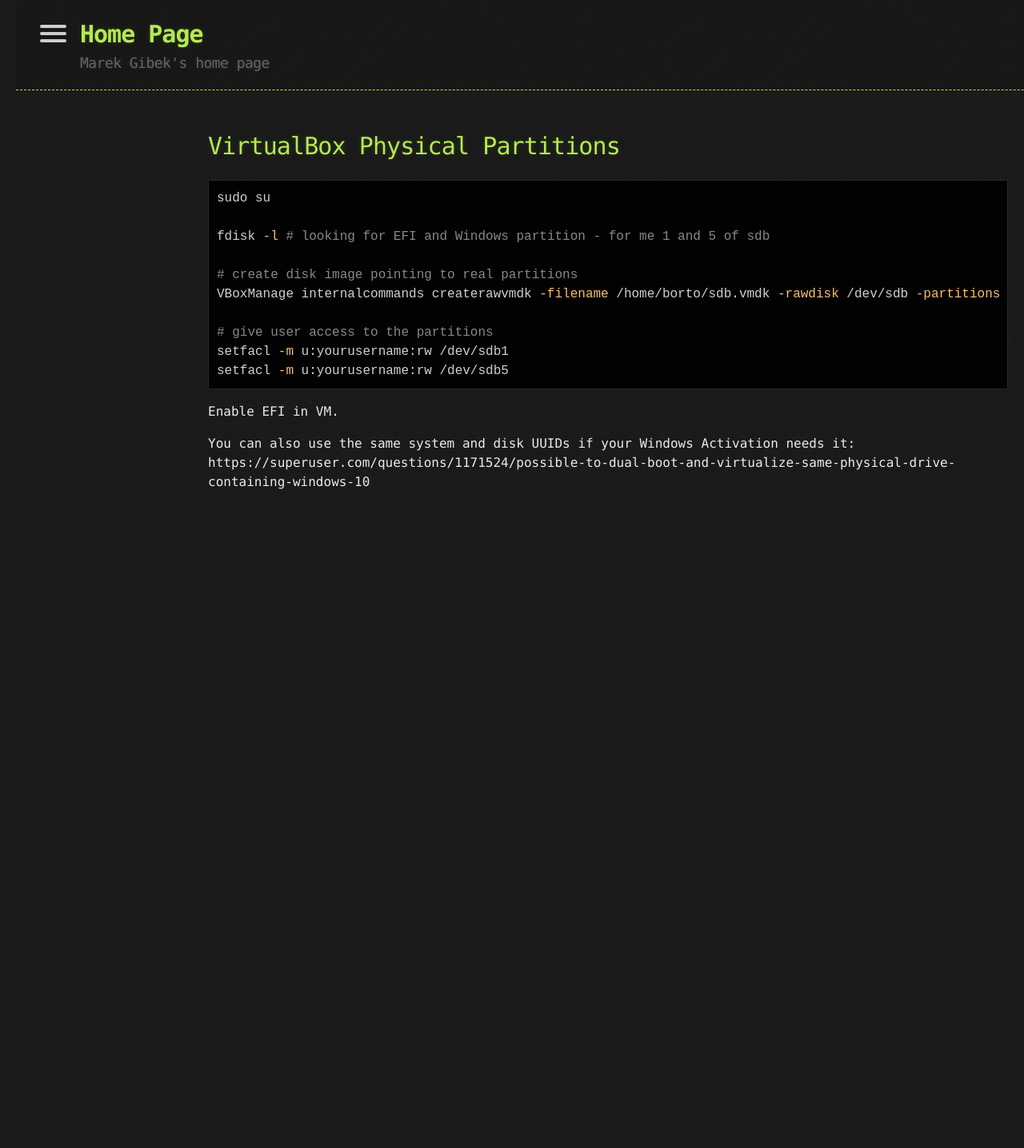
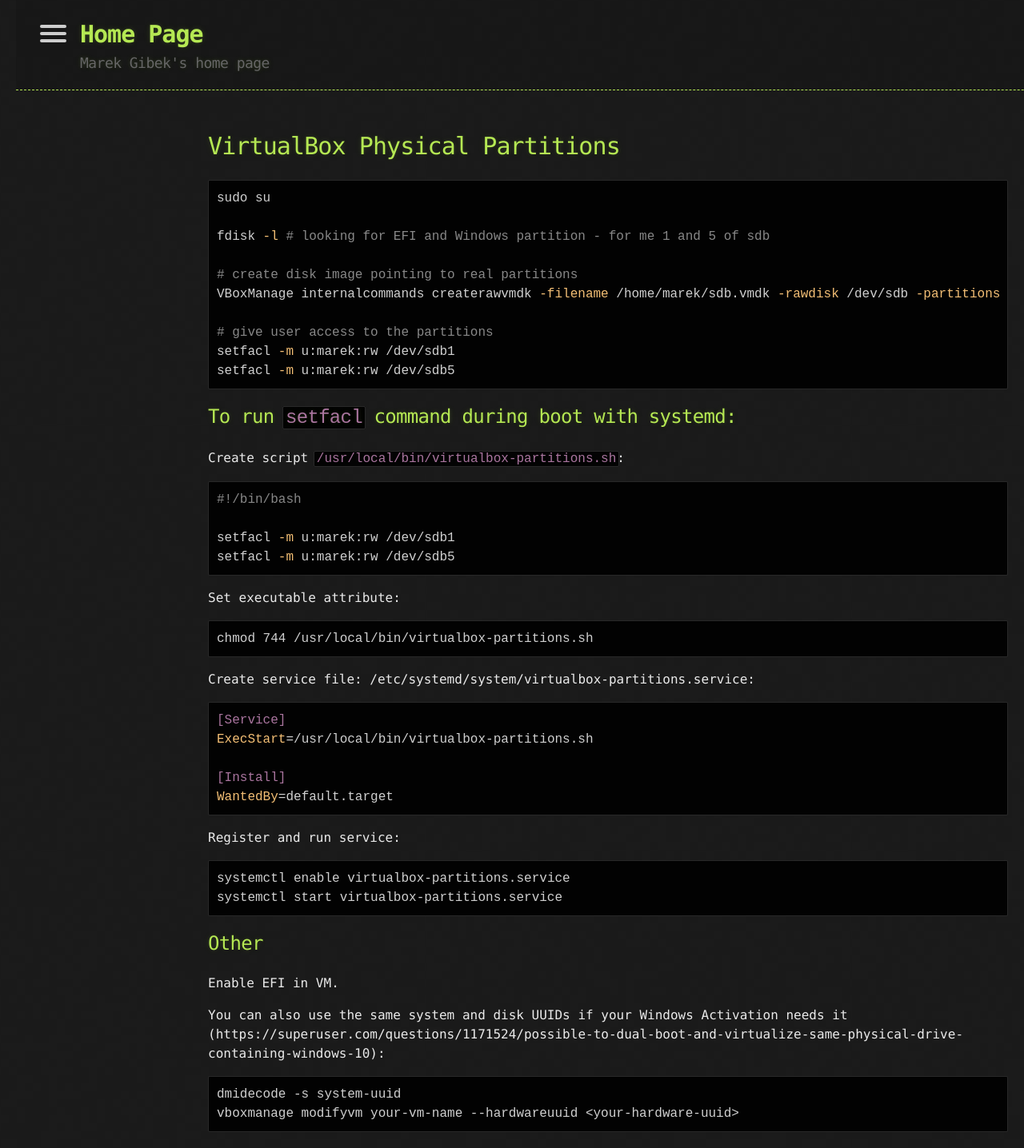
Before and after one commit to marek-g/marek-g.github.io, a Jekyll site: the page built from posts/tips-and-tricks/virtualbox_physical_partitions.md, in a window 1280 px wide. Shown: the whole page at 80% size. Built offline with Jekyll 4.4.1, drawn with Linux system fonts in a browser that asks for light colours; before the commit the page ends 900 px from its top, so only the background shows below that.

Commit message:
Update virtualbox_physical_partitions.md

````diff
--- a/posts/tips-and-tricks/virtualbox_physical_partitions.md
+++ b/posts/tips-and-tricks/virtualbox_physical_partitions.md
@@ -11,14 +11,54 @@ sudo su
 fdisk -l # looking for EFI and Windows partition - for me 1 and 5 of sdb
 
 # create disk image pointing to real partitions
-VBoxManage internalcommands createrawvmdk -filename /home/borto/sdb.vmdk -rawdisk /dev/sdb -partitions 1,3 -relative
+VBoxManage internalcommands createrawvmdk -filename /home/marek/sdb.vmdk -rawdisk /dev/sdb -partitions 1,5 -relative
 
 # give user access to the partitions
-setfacl -m u:yourusername:rw /dev/sdb1
-setfacl -m u:yourusername:rw /dev/sdb5
+setfacl -m u:marek:rw /dev/sdb1
+setfacl -m u:marek:rw /dev/sdb5
 ```
+
+## To run `setfacl` command during boot with systemd:
+
+Create script `/usr/local/bin/virtualbox-partitions.sh`:
+
+```bash
+#!/bin/bash
+
+setfacl -m u:marek:rw /dev/sdb1
+setfacl -m u:marek:rw /dev/sdb5
+```
+
+Set executable attribute:
+
+```bash
+chmod 744 /usr/local/bin/virtualbox-partitions.sh
+```
+
+Create service file: /etc/systemd/system/virtualbox-partitions.service:
+
+```systemd
+[Service]
+ExecStart=/usr/local/bin/virtualbox-partitions.sh
+
+[Install]
+WantedBy=default.target
+```
+
+Register and run service:
+
+```bash
+systemctl enable virtualbox-partitions.service
+systemctl start virtualbox-partitions.service
+```
+
+## Other
 
 Enable EFI in VM.
 
-You can also use the same system and disk UUIDs if your Windows Activation needs it:
-https://superuser.com/questions/1171524/possible-to-dual-boot-and-virtualize-same-physical-drive-containing-windows-10
+You can also use the same system and disk UUIDs if your Windows Activation needs it (https://superuser.com/questions/1171524/possible-to-dual-boot-and-virtualize-same-physical-drive-containing-windows-10):
+
+```
+dmidecode -s system-uuid
+vboxmanage modifyvm your-vm-name --hardwareuuid <your-hardware-uuid>
+```
````
